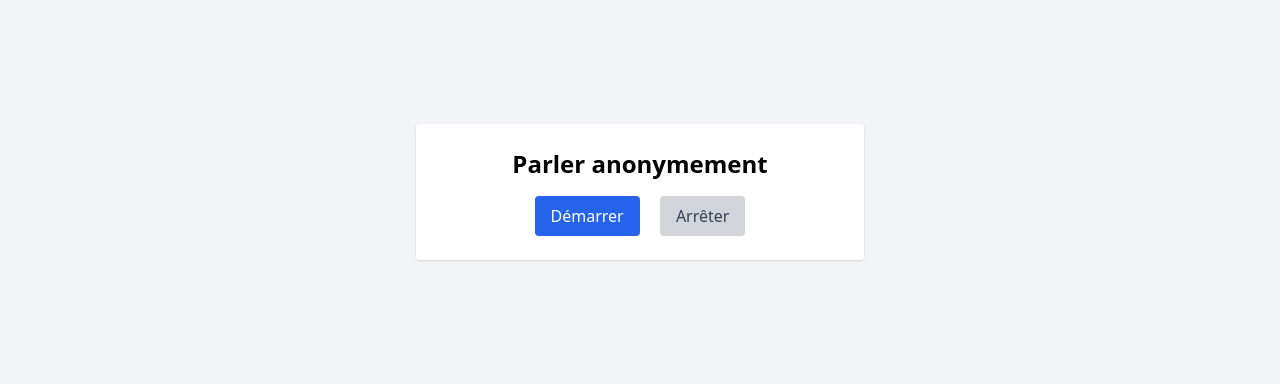
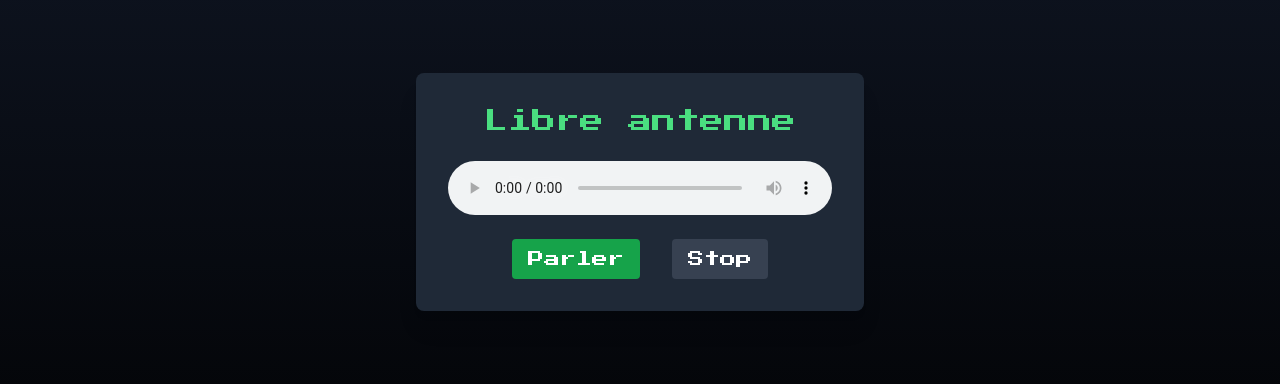
Before and after one commit to AxioDev/starbot-forwarder, a plain HTML site: page public/index.html in a window 1280 px wide. Shown: the part 208-592 px from the top of the page. Drawn offline with nearby package versions, Linux system fonts and the light colour scheme.

Commit message:
Improve web interface with gaming theme and radio player

```diff
--- a/public/index.html
+++ b/public/index.html
@@ -3,15 +3,19 @@
 <head>
   <meta charset="utf-8">
   <meta name="viewport" content="width=device-width, initial-scale=1">
-  <title>Chat vocal anonyme</title>
+  <title>Libre antenne</title>
   <script src="https://cdn.tailwindcss.com"></script>
+  <link rel="preconnect" href="https://fonts.googleapis.com">
+  <link rel="preconnect" href="https://fonts.gstatic.com" crossorigin>
+  <link href="https://fonts.googleapis.com/css2?family=Press+Start+2P&display=swap" rel="stylesheet">
 </head>
-<body class="bg-gray-100 flex items-center justify-center min-h-screen p-4">
-  <div class="bg-white rounded shadow p-6 w-full max-w-md text-center">
-    <h1 class="text-2xl font-bold mb-4">Parler anonymement</h1>
+<body class="bg-gradient-to-b from-gray-900 to-black text-green-400 font-mono flex items-center justify-center min-h-screen p-4" style="font-family: 'Press Start 2P', monospace;">
+  <div class="bg-gray-800 rounded-lg shadow-xl p-8 w-full max-w-md text-center">
+    <h1 class="text-2xl mb-6">Libre antenne</h1>
+    <audio class="w-full mb-6" controls autoplay crossorigin="anonymous" src="https://radio.libre-antenne.xyz/stream"></audio>
     <div class="space-x-4">
-      <button id="start" class="px-4 py-2 bg-blue-600 text-white rounded">Démarrer</button>
-      <button id="stop" class="px-4 py-2 bg-gray-300 text-gray-700 rounded">Arrêter</button>
+      <button id="start" class="px-4 py-2 bg-green-600 hover:bg-green-500 text-white rounded">Parler</button>
+      <button id="stop" class="px-4 py-2 bg-gray-700 hover:bg-gray-600 text-white rounded">Stop</button>
     </div>
   </div>
   <script src="app.js"></script>
```
Also changed, not shown: README.md.
